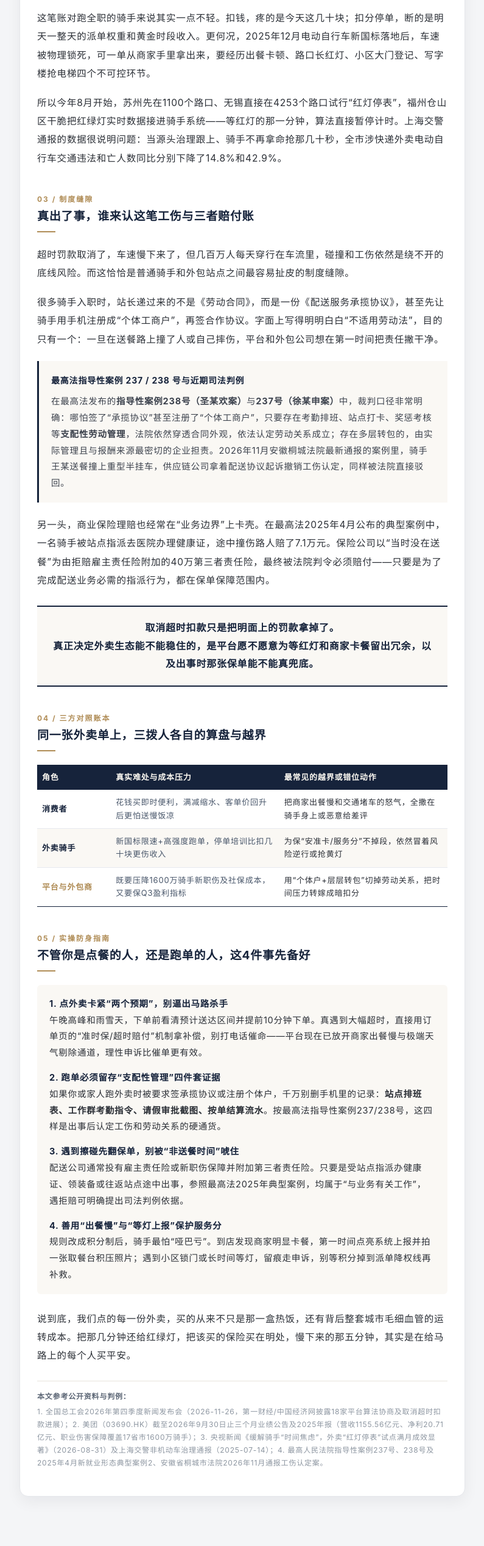
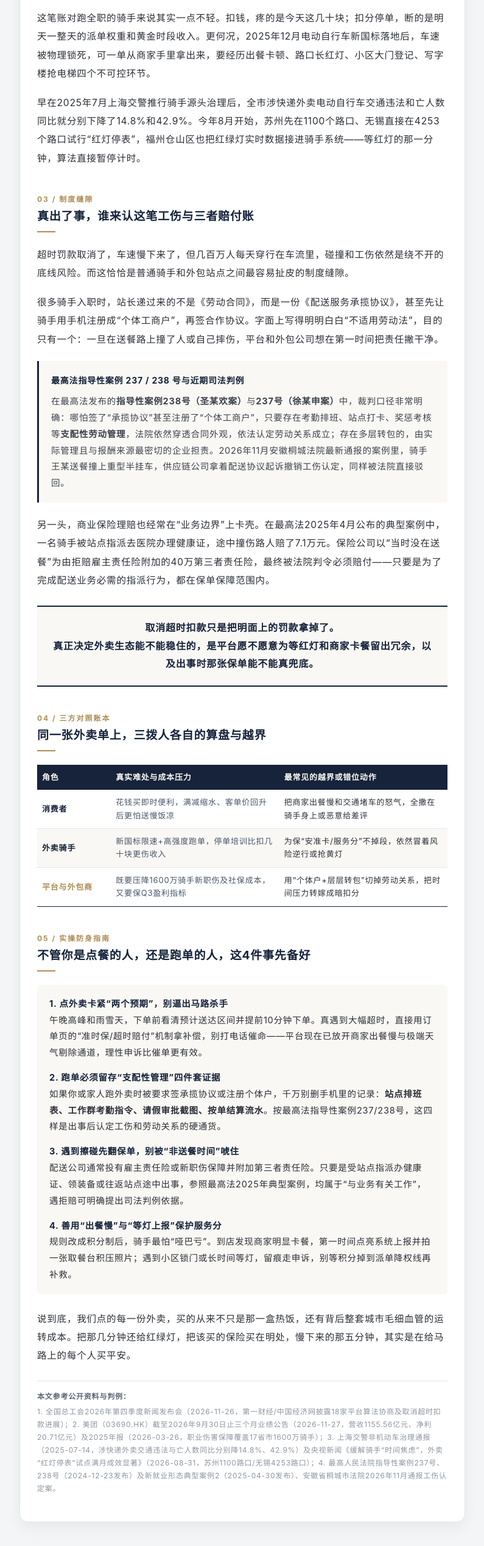
Before and after one commit to lizhic19951021-stack/china-wealth-guide, a plain HTML site: page topic-20261128-meituan-rider-timeout.html in a window 1280 px wide. Shown: the part 1655-4190 px from the top of the page at 61% size, without its empty margins (242-1037 px from the left). Before the commit the page ends 4169 px from the top, so only its background shows below. Drawn offline with Linux system fonts and the light colour scheme.

Commit message:
fix(topic): clarify Shanghai 2025-07 vs Suzhou/Wuxi 2026-08 timeline and add case dates

```diff
--- a/topic-20261128-meituan-rider-timeout.html
+++ b/topic-20261128-meituan-rider-timeout.html
@@ -73,7 +73,7 @@ body{margin:0;font-family:-apple-system,BlinkMacSystemFont,"PingFang SC","Hiragi
         <p style="margin:0 0 18px 0;">如果仔细看美团和淘宝闪购的新规则，你会发现一个很耐人寻味的词：<strong>替代方案</strong>。</p>
         <p style="margin:0 0 18px 0;">美团推出的叫“安准卡”，逻辑完全照搬机动车驾照记分制：超时不扣钱，改扣分；准时送达慢慢把分加回来。可一旦多次超时把分扣穿了，骑手面临的是<strong>强制线上线下培训，甚至暂停接单</strong>。淘宝闪购也一样，取消扣款后转为“服务分+安全分”体系。</p>
         <p style="margin:0 0 18px 0;">这笔账对跑全职的骑手来说其实一点不轻。扣钱，疼的是今天这几十块；扣分停单，断的是明天一整天的派单权重和黄金时段收入。更何况，2025年12月电动自行车新国标落地后，车速被物理锁死，可一单从商家手里拿出来，要经历出餐卡顿、路口长红灯、小区大门登记、写字楼抢电梯四个不可控环节。</p>
-        <p style="margin:0 0 26px 0;">所以今年8月开始，苏州先在1100个路口、无锡直接在4253个路口试行“红灯停表”，福州仓山区干脆把红绿灯实时数据接进骑手系统——等红灯的那一分钟，算法直接暂停计时。上海交警通报的数据很说明问题：当源头治理跟上、骑手不再拿命抢那几十秒，全市涉快递外卖电动自行车交通违法和亡人数同比分别下降了14.8%和42.9%。</p>
+        <p style="margin:0 0 26px 0;">早在2025年7月上海交警推行骑手源头治理后，全市涉快递外卖电动自行车交通违法和亡人数同比就分别下降了14.8%和42.9%。今年8月开始，苏州先在1100个路口、无锡直接在4253个路口试行“红灯停表”，福州仓山区也把红绿灯实时数据接进骑手系统——等红灯的那一分钟，算法直接暂停计时。</p>
         <section style="margin:40px 0 22px 0;"><p style="margin:0 0 4px 0;font-size:12px;font-weight:bold;color:#b08d57;letter-spacing:2px;">03 / 制度缝隙</p><p style="margin:0 0 10px 0;font-size:19px;font-weight:bold;color:#16233b;line-height:1.4;">真出了事，谁来认这笔工伤与三者赔付账</p><section style="width:30px;height:2px;background-color:#b08d57;"></section></section>
         <p style="margin:0 0 18px 0;">超时罚款取消了，车速慢下来了，但几百万人每天穿行在车流里，碰撞和工伤依然是绕不开的底线风险。而这恰恰是普通骑手和外包站点之间最容易扯皮的制度缝隙。</p>
         <p style="margin:0 0 18px 0;">很多骑手入职时，站长递过来的不是《劳动合同》，而是一份《配送服务承揽协议》，甚至先让骑手用手机注册成“个体工商户”，再签合作协议。字面上写得明明白白“不适用劳动法”，目的只有一个：一旦在送餐路上撞了人或自己摔伤，平台和外包公司想在第一时间把责任撇干净。</p>
@@ -87,7 +87,7 @@ body{margin:0;font-family:-apple-system,BlinkMacSystemFont,"PingFang SC","Hiragi
         <p style="margin:0 0 26px 0;">说到底，我们点的每一份外卖，买的从来不只是那一盒热饭，还有背后整套城市毛细血管的运转成本。把那几分钟还给红绿灯，把该买的保险买在明处，慢下来的那五分钟，其实是在给马路上的每个人买平安。</p>
         <section style="margin-top:26px;padding-top:14px;border-top:1px solid #e8e4dc;font-size:12px;color:#8c95a0;line-height:1.75;">
           <p style="margin:0 0 4px 0;font-weight:bold;color:#5c6675;">本文参考公开资料与判例：</p>
-          <p style="margin:0;">1. 全国总工会2026年第四季度新闻发布会（2026-11-26，第一财经/中国经济网披露18家平台算法协商及取消超时扣款进展）；2. 美团（03690.HK）截至2026年9月30日止三个月业绩公告及2025年报（营收1155.56亿元、净利20.71亿元、职业伤害保障覆盖17省市1600万骑手）；3. 央视新闻《缓解骑手“时间焦虑”，外卖“红灯停表”试点满月成效显著》（2026-08-31）及上海交警非机动车治理通报（2025-07-14）；4. 最高人民法院指导性案例237号、238号及2025年4月新就业形态典型案例2、安徽省桐城市法院2026年11月通报工伤认定案。</p>
+          <p style="margin:0;">1. 全国总工会2026年第四季度新闻发布会（2026-11-26，第一财经/中国经济网披露18家平台算法协商及取消超时扣款进展）；2. 美团（03690.HK）截至2026年9月30日止三个月业绩公告（2026-11-27，营收1155.56亿元、净利20.71亿元）及2025年报（2026-03-26，职业伤害保障覆盖17省市1600万骑手）；3. 上海交警非机动车治理通报（2025-07-14，涉快递外卖交通违法与亡人数同比分别降14.8%、42.9%）及央视新闻《缓解骑手“时间焦虑”，外卖“红灯停表”试点满月成效显著》（2026-08-31，苏州1100路口/无锡4253路口）；4. 最高人民法院指导性案例237号、238号（2024-12-23发布）及新就业形态典型案例2（2025-04-30发布）、安徽省桐城市法院2026年11月通报工伤认定案。</p>
         </section>
       </section>
     </div>
@@ -98,7 +98,7 @@ body{margin:0;font-family:-apple-system,BlinkMacSystemFont,"PingFang SC","Hiragi
       <div id="vidScript">
         <div class="tblock"><span class="tbadge">0-3秒</span><p style="margin:0;line-height:1.8">美团和淘宝闪购全面取消超时扣款了，可昨天美团财报反而单季赚了20亿，这中间到底谁在买单？</p></div>
         <div class="tblock"><span class="tbadge">3-18秒</span><p style="margin:0;line-height:1.8">彪子昨天翻了美团刚出的三季报，营收一千一百多亿，去年还亏一百八十多亿，今年一下赚回二十亿。它真不是靠扣骑手钱赚的，是因为今年外卖补贴大战熄火了，大家点餐的客单价悄悄涨回来了。</p></div>
-        <div class="tblock"><span class="tbadge">18-35秒</span><p style="margin:0;line-height:1.8">那骑手是不是就彻底躺平了？你想多了。扣钱改成安准卡扣分，扣光了直接停单培训。好在现在苏州、无锡几千个路口上线了红灯停表，等红灯那几十秒不算超时，上海那边的外卖事故亡人数直接降了四成多。</p></div>
+        <div class="tblock"><span class="tbadge">18-35秒</span><p style="margin:0;line-height:1.8">那骑手是不是就彻底躺平了？你想多了。扣钱改成安准卡扣分，扣光了直接停单培训。好在现在苏州、无锡几千个路口上线了红灯停表，等红灯那几十秒不算超时，上海早先推进源头治理时，涉外卖电动车的事故亡人数就降了四成多。</p></div>
         <div class="tblock"><span class="tbadge">35-52秒</span><p style="margin:0;line-height:1.8">但有件事真得提防，现在很多外包站点让骑手签承揽协议甚至注册个体户，一旦路上出事就想甩锅。最高法早就有指导案例了，只要考勤排班归你管，换个马甲一样算劳动关系。</p></div>
         <div class="tblock"><span class="tbadge">52-60秒</span><p style="margin:0;line-height:1.8">说白了，以后点外卖多留五分钟耐心，跑单的兄弟记得把排班和群指令留个底，你点个赞，咱们下期继续算账。</p></div>
       </div>
```
